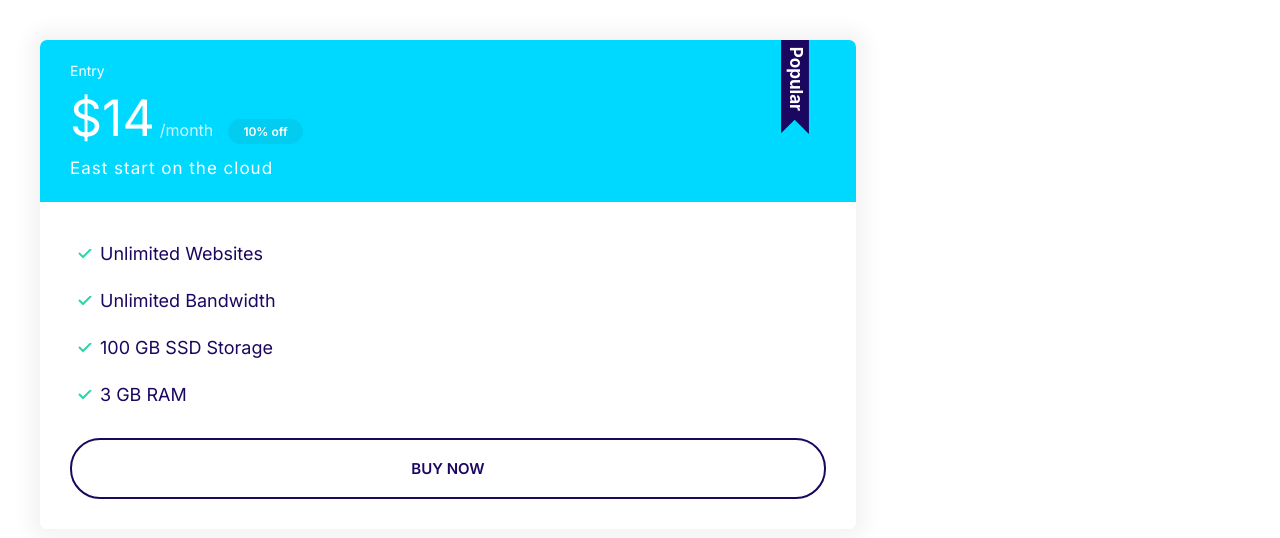
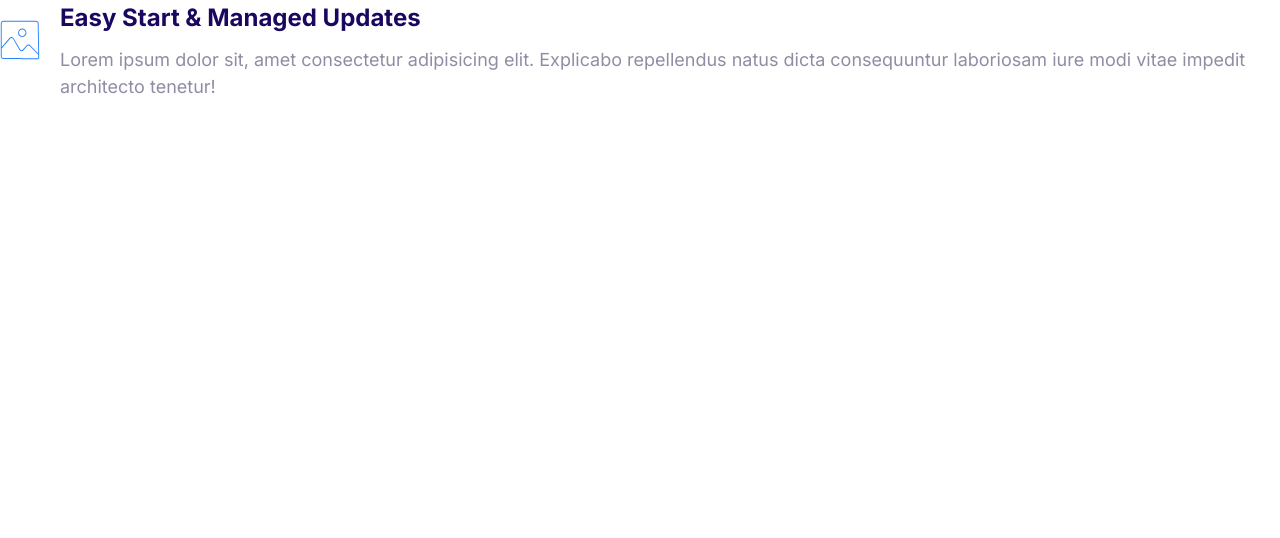
Before and after one commit to imouiche/Mouichify-Web-Site-Project, a plain HTML site: page index.html in a window 1280 px wide. Drawn offline with Linux system fonts and the light colour scheme.

Commit message:
Build the media object components.

```diff
--- a/css/styles.css
+++ b/css/styles.css
@@ -362,3 +362,18 @@ a {
     font-size: 1.7rem;
   }
 }
+
+/* Media */
+.media {
+  display: flex;
+}
+.media__title {
+  margin-top: 0;
+}
+
+.media__body {
+  margin: 0 2rem;
+}
+.media__image {
+  margin-top: 2rem;
+}
--- a/index.html
+++ b/index.html
@@ -14,26 +14,19 @@
     <link rel="stylesheet" href="/css/styles.css" />
   </head>
   <body>
-    <div style="width: 70%; padding: 4rem">
-      <div class="plan plan--popular">
-        <div class="card card--secondary">
-          <header class="card__header">
-            <h3 class="plan__name">Entry</h3>
-            <span class="plan__price">$14</span>
-            <span class="plan__billing-cycle">/month</span>
-            <span class="badge badge--secondary badge--small">10% off</span>
-            <span class="plan__description">East start on the cloud</span>
-          </header>
-          <div class="card__body">
-            <ul class="list list--tick">
-              <li class="list__item">Unlimited Websites</li>
-              <li class="list__item">Unlimited Bandwidth</li>
-              <li class="list__item">100 GB SSD Storage</li>
-              <li class="list__item">3 GB RAM</li>
-            </ul>
-            <button class="btn btn--outline btn--block">Buy Now</button>
-          </div>
-        </div>
+    <div class="media">
+      <div class="media__image">
+        <svg class="icon icon--primary">
+          <use xlink:href="/images/sprite.svg#snap"></use>
+        </svg>
+      </div>
+      <div class="media__body">
+        <h3 class="media__title">Easy Start & Managed Updates</h3>
+        <p>
+          Lorem ipsum dolor sit, amet consectetur adipisicing elit. Explicabo
+          repellendus natus dicta consequuntur laboriosam iure modi vitae
+          impedit architecto tenetur!
+        </p>
       </div>
     </div>
   </body>
```
Also changed, not shown: components/media_objects.html (added, +15 -0 lines).
